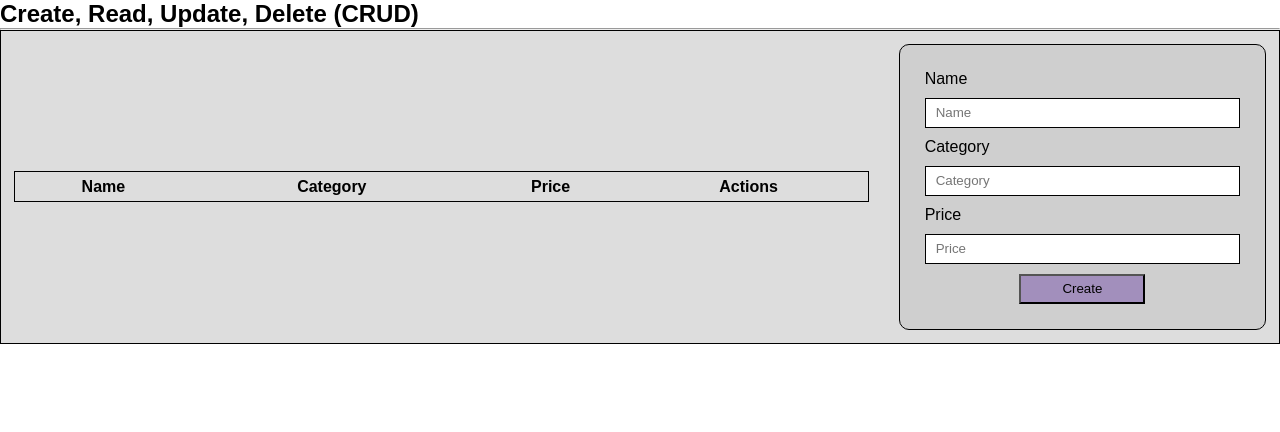
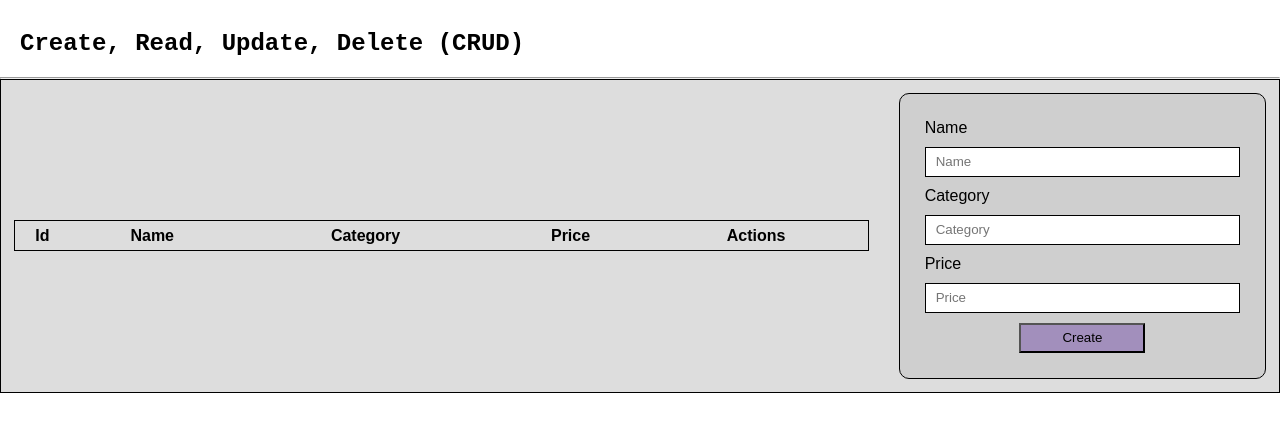
Before and after one commit to susanasameh/CodeWabe-BootCamp, a plain HTML site: page task13(js9)CRUD/jsDay11Task9.html in a window 1280 px wide. Drawn offline with Linux system fonts and the light colour scheme.

Commit message:
jsDay11Task9 crud modify

```diff
--- a/task13(js9)CRUD/css/jsDay11Task9.css
+++ b/task13(js9)CRUD/css/jsDay11Task9.css
@@ -4,6 +4,16 @@
     box-sizing: border-box;
     scroll-behavior: smooth;
     font-family: Arial, Helvetica, sans-serif;
+}
+.container{
+    width: 100%;
+    height: auto;
+    margin: 30px auto;
+
+}
+.container h1{
+    margin: 20px;
+    font-family: 'Courier New', Courier, monospace;
 }
 .crud-page{
     width: 100%;
--- a/task13(js9)CRUD/jsDay11Task9.html
+++ b/task13(js9)CRUD/jsDay11Task9.html
@@ -15,6 +15,7 @@
         <table id="crud-table">
             <thead>
                 <tr>
+                    <th>Id</th>
                     <th>Name</th>
                     <th>Category</th>
                     <th>Price</th>
```
